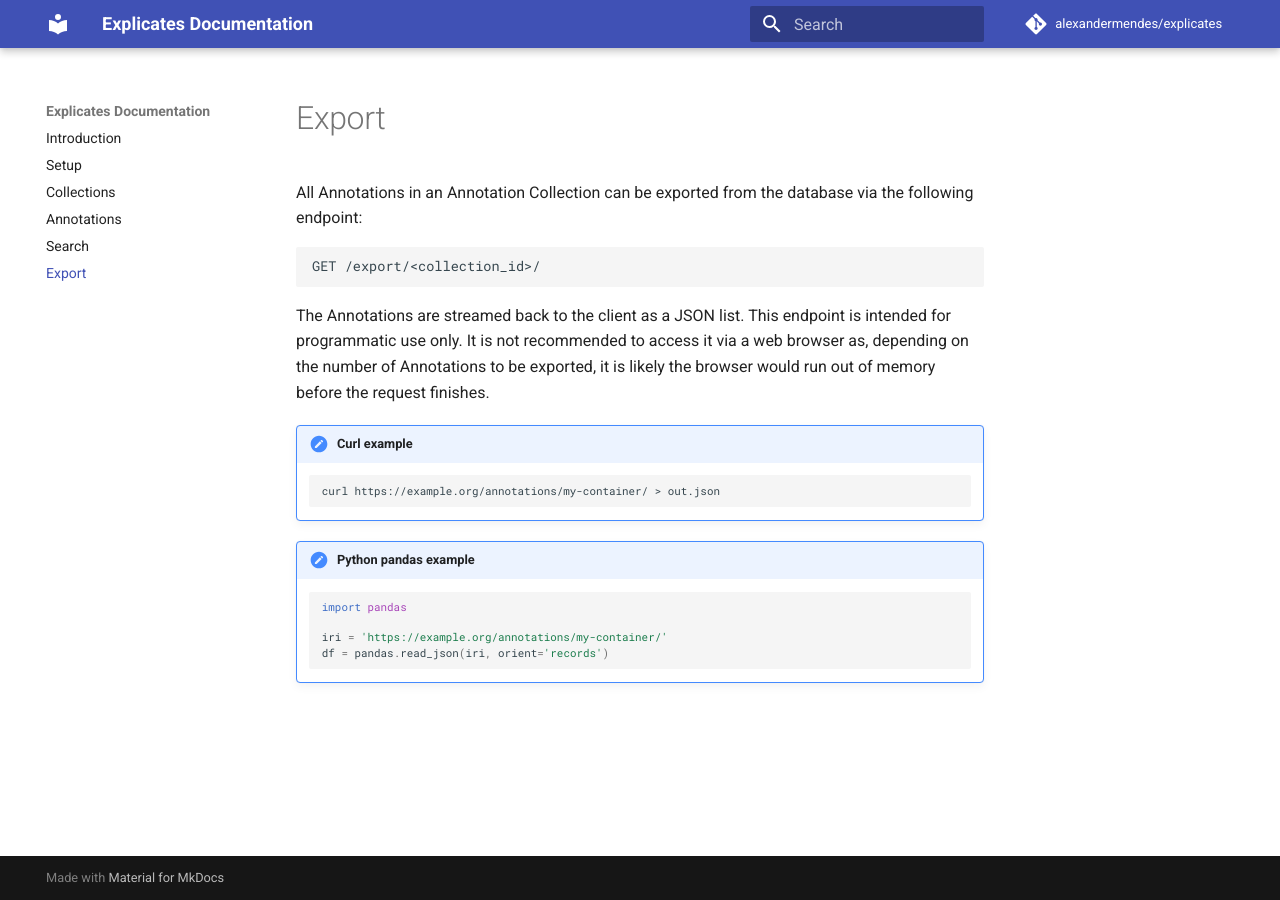
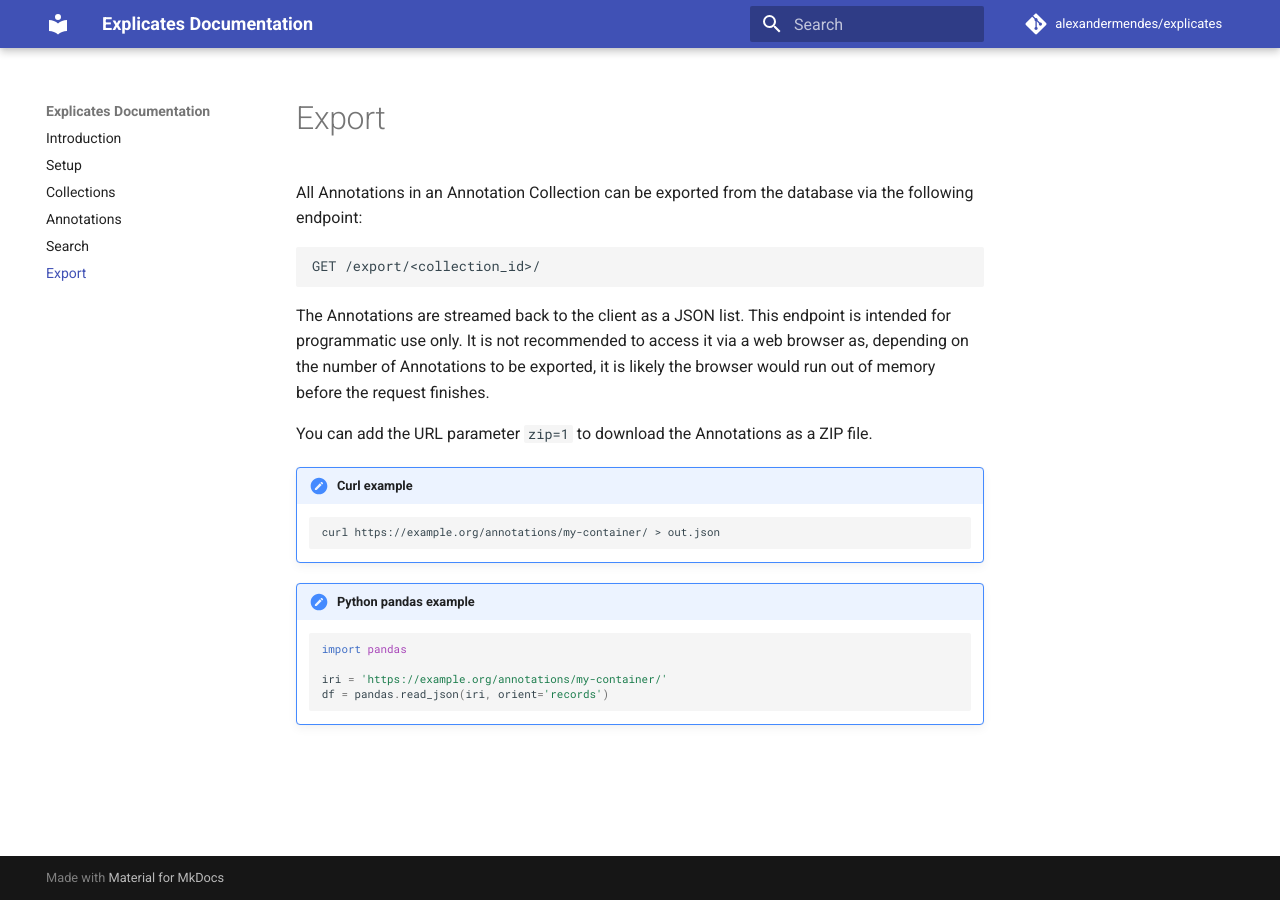
Before and after one commit to alexandermendes/explicates, an MkDocs documentation site: the page built from docs/export.md, in a window 1280 px wide. Built offline with MkDocs 1.6.1 and Material for MkDocs 9.7.7, drawn with Linux system fonts in a browser that asks for light colours; comment, search, counter and statistics services are not loaded; old or Windows-style settings are respelled for this version of MkDocs.

Commit message:
Add note to docs

```diff
--- a/docs/export.md
+++ b/docs/export.md
@@ -9,6 +9,9 @@ The Annotations are streamed back to the client as a JSON list. This endpoint
 is intended for programmatic use only. It is not recommended to access it via
 a web browser as, depending on the number of Annotations to be exported, it is
 likely the browser would run out of memory before the request finishes.
+
+You can add the URL parameter `zip=1` to download the Annotations as a ZIP
+file.
 
 !!! summary "Curl example"
 
```
